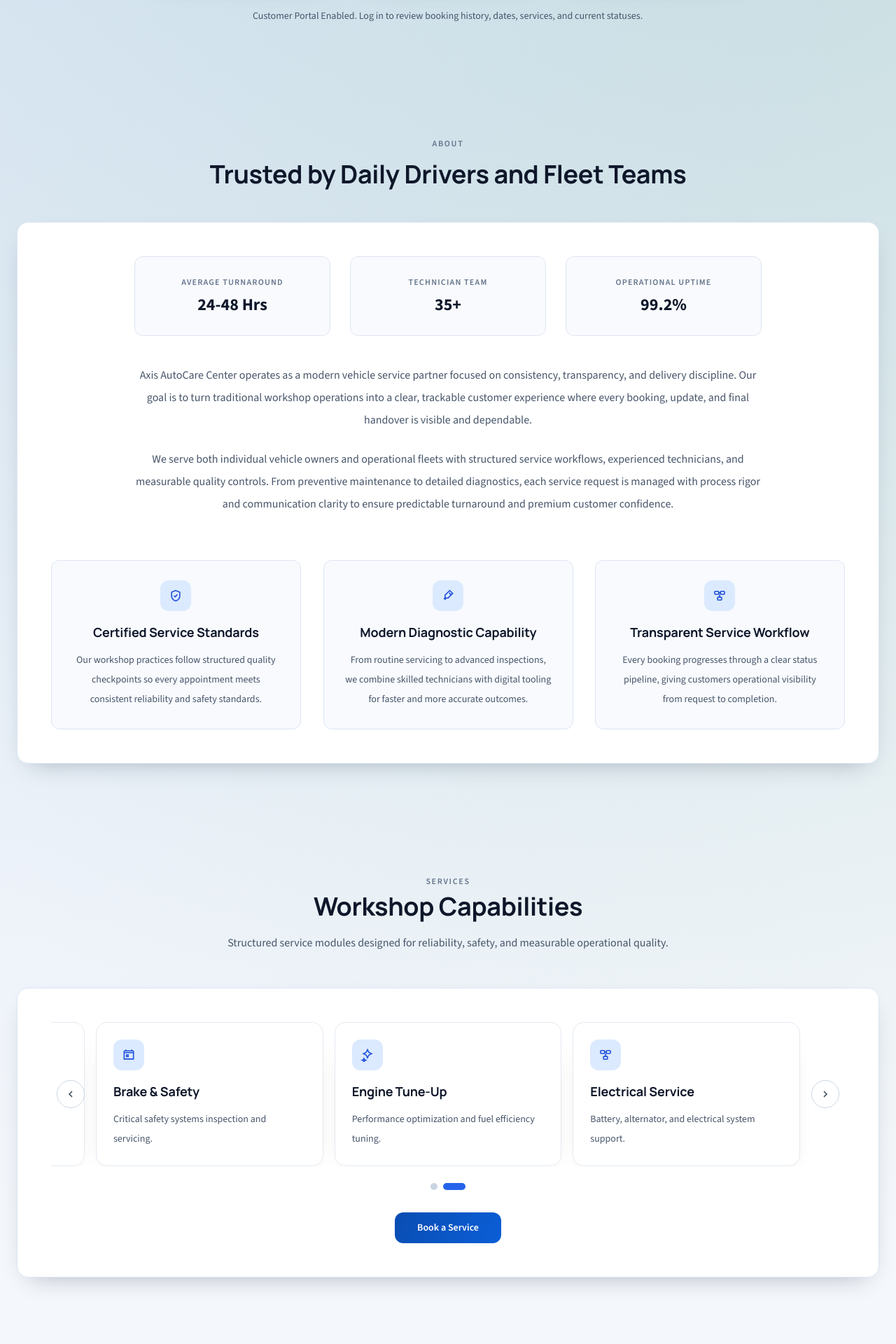
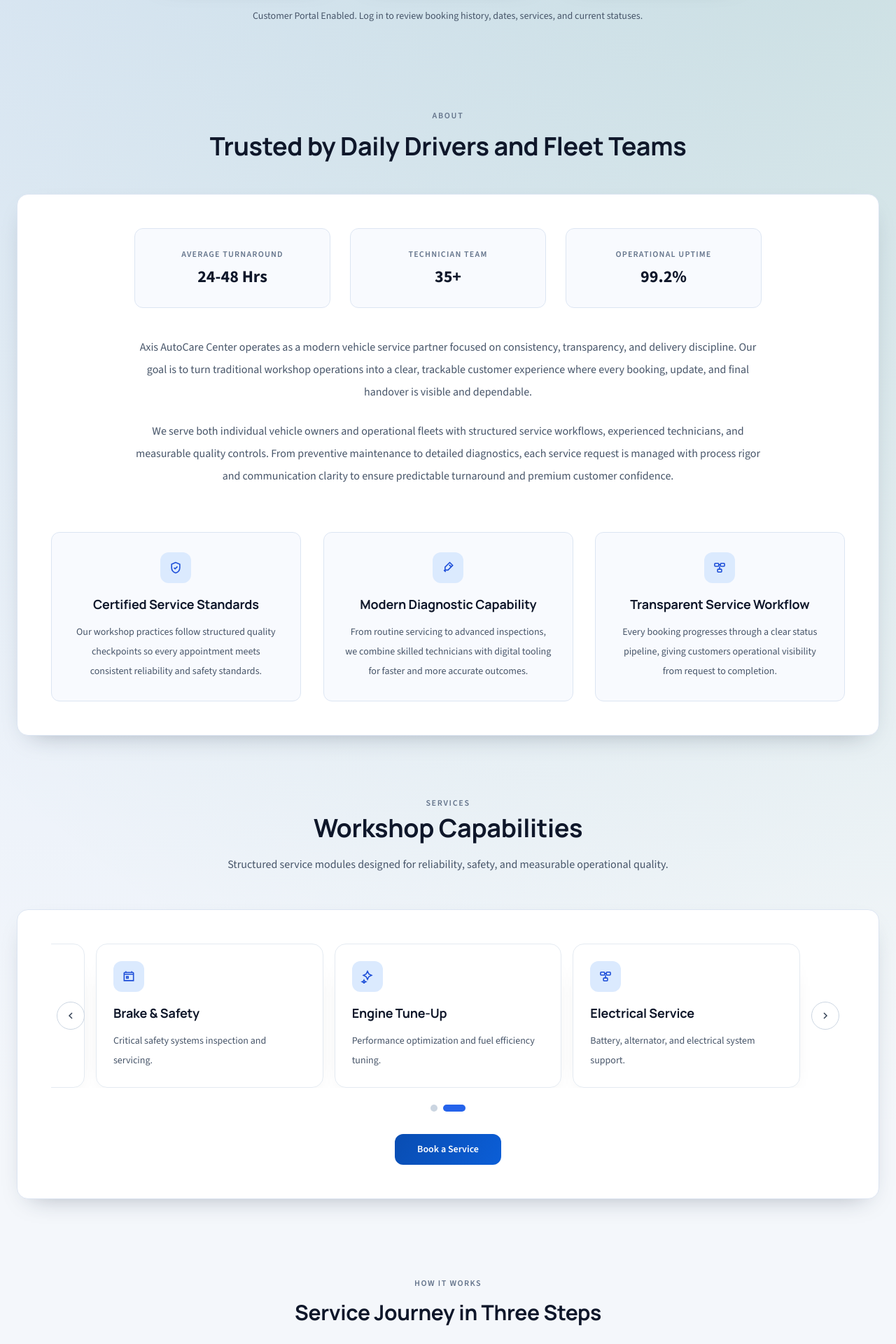
Before and after one commit to amandasenaratne/vehicle-management-system, a React (Vite) app in the folder frontend/: page / in a window 1280 px wide. Shown: the part 680-2600 px from the top of the page at 70% size. Built offline with nearby package versions, Linux system fonts and the light colour scheme; no server answers.

Commit message:
feat: updated landing page ui section padding top

```diff
--- a/frontend/src/pages/LandingPage.jsx
+++ b/frontend/src/pages/LandingPage.jsx
@@ -607,7 +607,7 @@
 
         <section
           id="about"
-          className="scroll-mt-24 mx-auto w-full max-w-7xl px-4 pb-16 pt-12 sm:px-6 lg:pb-24 lg:pt-16"
+          className="scroll-mt-24 mx-auto w-full max-w-7xl px-4 pb-16 pt-10 sm:px-6 lg:pb-22 lg:pt-6"
         >
           <div data-reveal className="mx-auto max-w-4xl text-center">
             <p className="text-xs font-semibold uppercase tracking-[0.14em] text-slate-500">
@@ -684,7 +684,7 @@
 
         <section
           id="services"
-          className="scroll-mt-24 mx-auto w-full max-w-7xl px-4 pb-16 pt-12 sm:px-6 lg:pb-24 lg:pt-16"
+          className="scroll-mt-24 mx-auto w-full max-w-7xl px-4 pb-16 pt-10 sm:px-6 lg:pb-22 lg:pt-6"
         >
           <div data-reveal className="w-full">
             <div className="text-center">
@@ -804,7 +804,7 @@
 
         <section
           id="process"
-          className="scroll-mt-24 mx-auto w-full max-w-7xl px-4 pb-16 pt-12 sm:px-6 lg:pb-24 lg:pt-16"
+          className="scroll-mt-24 mx-auto w-full max-w-7xl px-4 pb-16 pt-10 sm:px-6 lg:pb-22 lg:pt-12"
         >
           <div data-reveal className="mx-auto max-w-4xl text-center">
             <p className="text-xs font-semibold uppercase tracking-[0.12em] text-slate-500">
@@ -946,7 +946,7 @@
 
         <section
           id="faq"
-          className="scroll-mt-24 mx-auto w-full max-w-7xl px-4 pb-16 pt-12 sm:px-6 lg:pb-24 lg:pt-16"
+          className="scroll-mt-24 mx-auto w-full max-w-7xl px-4 pb-16 pt-10 sm:px-6 lg:pb-22 lg:pt-12"
         >
           <div data-reveal className="mx-auto max-w-4xl text-center">
             <p className="text-xs font-semibold uppercase tracking-[0.12em] text-slate-500">
@@ -990,7 +990,7 @@
 
         <section
           id="reviews"
-          className="scroll-mt-24 mx-auto w-full max-w-7xl px-4 pb-16 pt-12 sm:px-6 lg:pb-24 lg:pt-16"
+          className="scroll-mt-24 mx-auto w-full max-w-7xl px-4 pb-16 pt-10 sm:px-6 lg:pb-22 lg:pt-12"
         >
           <div data-reveal className="mx-auto max-w-4xl text-center">
             <p className="text-xs font-semibold uppercase tracking-[0.12em] text-slate-500">
@@ -1058,7 +1058,7 @@
 
         <section
           id="contact"
-          className="scroll-mt-24 mx-auto w-full max-w-7xl px-4 pb-16 pt-12 sm:px-6 lg:pb-24 lg:pt-16"
+          className="scroll-mt-24 mx-auto w-full max-w-7xl px-4 pb-16 pt-10 sm:px-6 lg:pb-22 lg:pt-10"
         >
           <div className="relative overflow-hidden rounded-[28px] border border-[#d5e2f4] bg-gradient-to-br from-[#102e58] via-[#174983] to-[#1f63aa] px-6 py-10 text-white shadow-[0_30px_65px_-38px_rgba(12,26,49,0.95)] sm:px-10 lg:px-14 lg:py-14">
             <div className="pointer-events-none absolute -left-20 -top-20 h-56 w-56 rounded-full bg-white/20 blur-3xl" />
```
Also changed, not shown: 1 other file (tests, documents, lock files or other folders).
